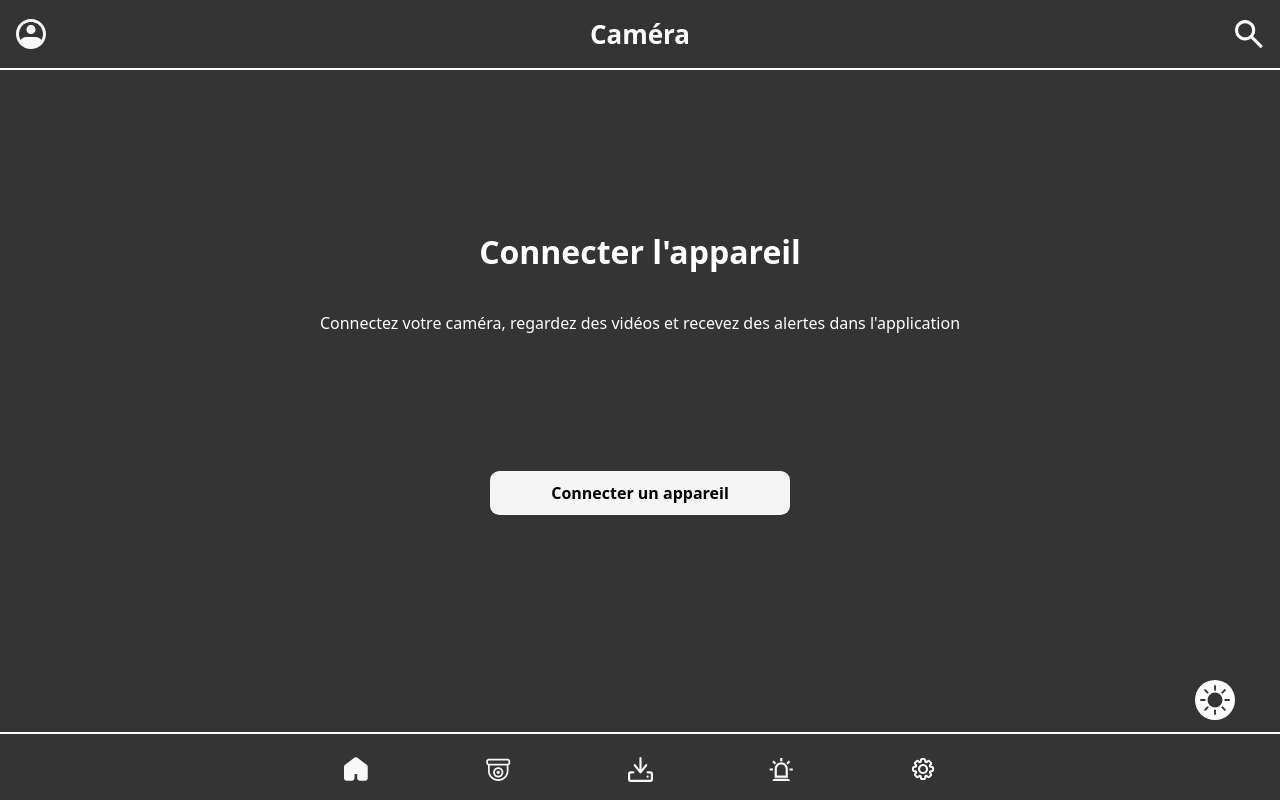
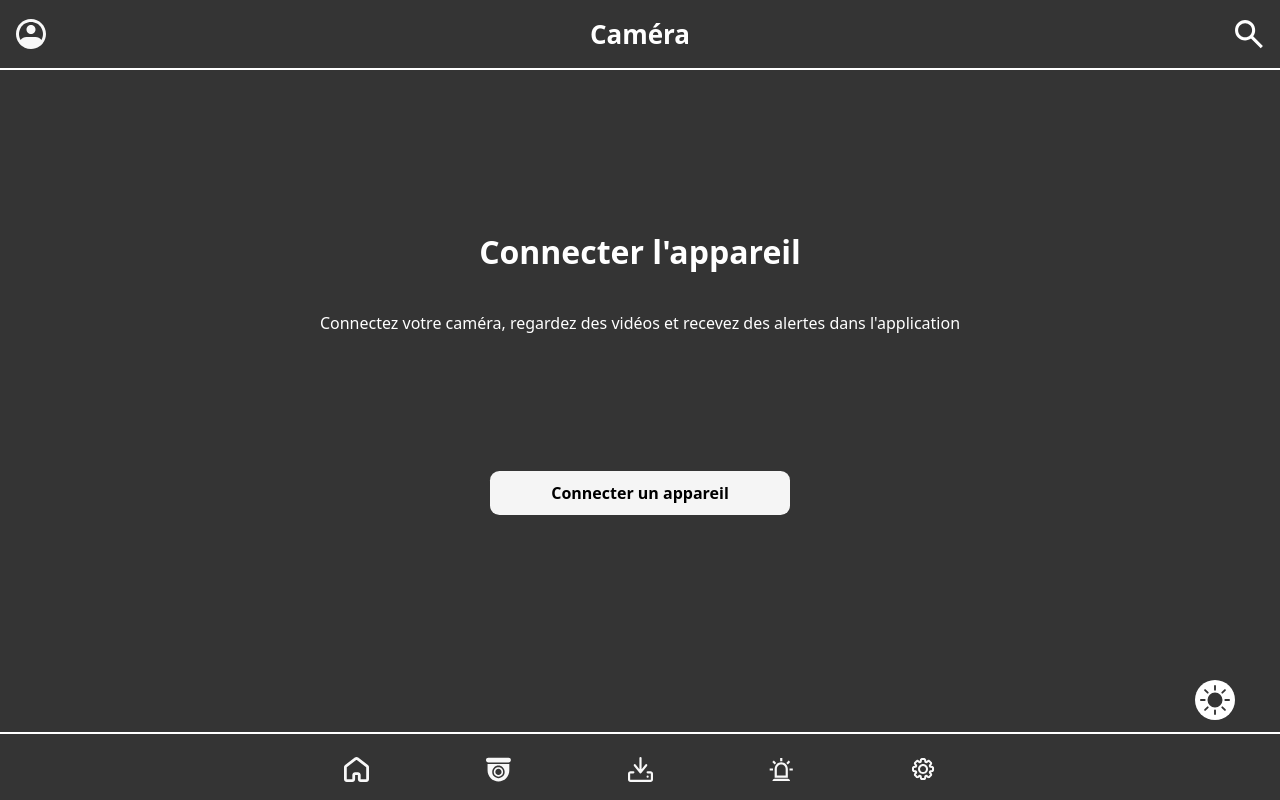
Before and after one commit to Pascal512/secure-sentinel-frontend, a Vue app: page /PageCamerasVides in a window 1280 px wide. Built offline with nearby package versions, Linux system fonts and the light colour scheme.

Commit message:
Rectification icone active dans MenuBas sur PageCamerasVides

```diff
--- a/src/views/Camera.vue
+++ b/src/views/Camera.vue
@@ -14,7 +14,7 @@
         </div>
 
     </div>
-    <MenuBas fenetre="Accueil" />
+    <MenuBas fenetre="Camera" />
 </template>
 
 <script>
```
